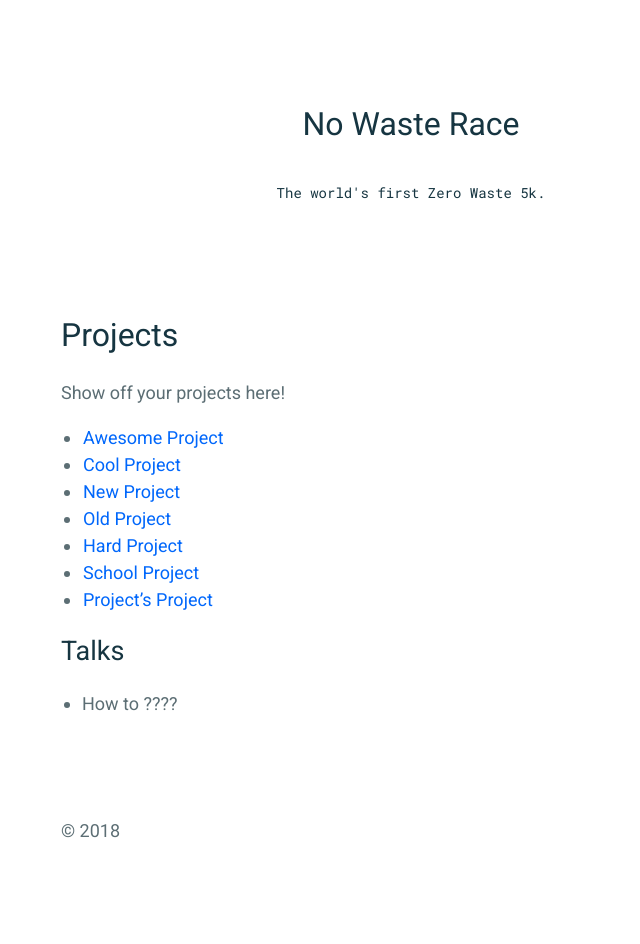
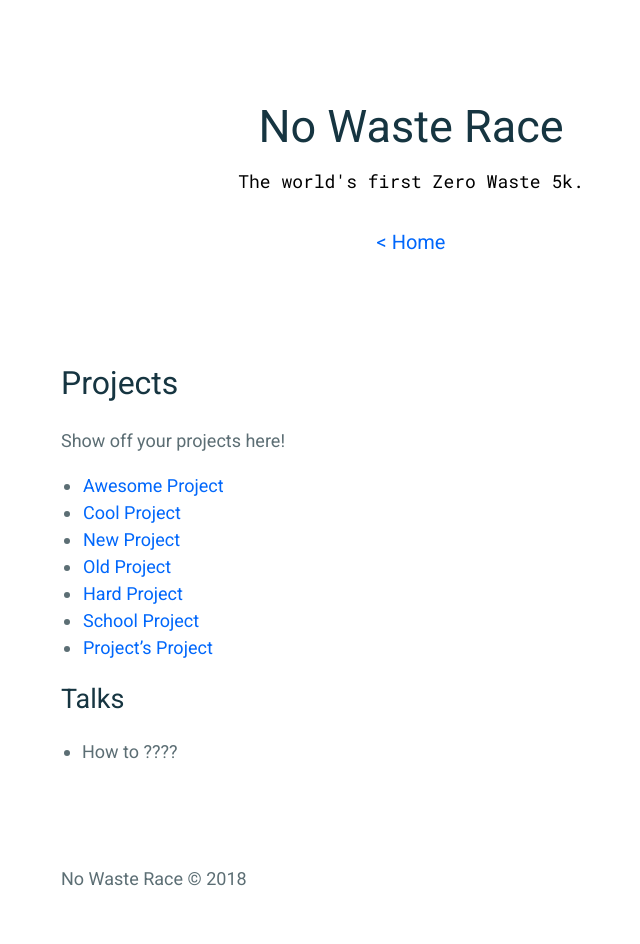
Before and after one commit to spencexyz/nowasterace, a Jekyll site: the page built from _pages/projects.md, in a window 1280 px wide. Shown: the whole page, without its empty margins (229-869 px from the left). Built offline with Jekyll 4.4.1, drawn with Linux system fonts in a browser that asks for light colours.

Commit message:
looks good on mobile. added new copy

```diff
--- a/_config.yml
+++ b/_config.yml
@@ -3,7 +3,7 @@
 description: >
   The world's first Zero Waste 5k.
 
-author:
+author: No Waste Race
 email:
 twitter_username:
 github_username:
--- a/_includes/footer.html
+++ b/_includes/footer.html
@@ -1,4 +1,4 @@
 <footer class="c-page__footer">
-  <p>&copy; {{ site.author }} {{ 'now' | date: '%Y' }}</p>
+  <p>{{ site.author }} &copy; {{ 'now' | date: '%Y' }}</p>
   <p>{% if site.twitter_username %}<a href="https://twitter.com/{{ site.twitter_username }}">Twitter</a>{% if site.github_username %}<span class="u-separate"></span>{% endif %}{% endif %}{% if site.github_username %}<a href="https://github.com/{{ site.github_username }}">Github</a>{% endif %}</p>
 </footer>
--- a/_includes/header.html
+++ b/_includes/header.html
@@ -1,6 +1,11 @@
 <header class="c-page__header">
   <h1>{{ site.title}}</h1>
-  <h1><code>{{ site.description }}</code></h1>
+  <code>{{ site.description }}</code>
+  {% if page.title == 'Home' %}
+    <a class="button header-cta" href="/registration">Sign me up!</a>
+  {% else %}
+    <a class="home-button" href="/"> < Home</a>
+  {% endif %}
 <!--   <p>
     <a href="{{ "/" | prepend: site.baseurl }}">Home</a><span
           class="u-separate"></span> <a href="{{ "/projects/" | prepend:
--- a/_sass/components/_page.scss
+++ b/_sass/components/_page.scss
@@ -12,8 +12,14 @@
 
     h1 {
       margin-bottom: 1.5rem;
-        @include fs--heading-1;
+      // @include fs--heading-1;
+      font-size: 4.5rem;
       color: $c-base__02;
+    }
+
+    code {
+      margin-top: 1rem;
+      font-size: 1.8rem;
     }
 
     p {
@@ -22,7 +28,7 @@
 }
 
 .c-page__footer {
-    margin-bottom: 10rem;
+    margin-bottom: 5rem;
     display: -webkit-box;
     display: -webkit-flex;
     display: -ms-flexbox;
@@ -51,4 +57,189 @@
     color: $c-base__02;
     text-align: center;
   }
+
+  h2 {
+    @include fs--heading-2;
+    text-align: center;
+    text-decoration: underline;
+    margin-bottom: 4rem;
   }
+
+  img {
+    margin-top: 1rem;
+  }
+
+  .registration-cta {
+    margin-top: 8rem;
+
+    h2 {
+      text-decoration: none;
+    }
+
+    .button {
+      margin-top: 4rem;
+    }
+  }
+
+  .page-section {
+    margin-top: 4rem;
+    margin-bottom: 4rem;
+
+    li {
+      font-weight: 600;
+
+      p {
+        font-weight: 500;
+      }
+    }
+  }
+
+  .mission-statement {
+    padding: 2rem;
+    margin-bottom: 6rem;
+    padding-top: 0rem;
+  }
+}
+
+a {
+  display: inline;
+
+  &::after {
+    content: '';
+    position: absolute;
+    z-index: -1;
+    width: 100%;
+    height: 0%;
+    left: 0;
+    bottom: 0;
+    background-color: #fff;
+    transition: all ease 0.3s;
+  }
+
+  &:hover {
+    color: #0D47A1;
+    transition: none;
+    &::after {
+      height: 100%;
+    }
+  }
+}
+
+.button {
+  display: block;
+  background-color: #9575CD;
+  padding: 12px 16px;
+  border: none;
+  font-size: 18px;
+  letter-spacing: 0.6px;
+  border-radius: 5px;
+  font-weight: 700;
+  width: 200px;
+  margin: 0 auto;
+  text-align: center;
+  transition: 0.3s;
+  color: #fff;
+
+  &::after {
+    content: '';
+    position: absolute;
+    z-index: -1;
+    width: 100%;
+    height: 0%;
+    left: 0;
+    bottom: 0;
+    background-color: #fff;
+    transition: all ease 0.3s;
+  }
+
+  &:hover {
+    background-color: #FFB74D;
+    color: #546E7A;
+  }
+}
+
+.header-cta {
+  margin-top: 3rem;
+}
+
+.home-button {
+  display: block;
+  font-size: 20px;
+  margin-top: 3rem;
+}
+
+@media screen and (max-width: 1250px) {
+
+}
+
+@media screen and (max-width: 992px) {
+  .c-page {
+    padding: 60px;
+    padding-left: 8rem;
+    padding-right: 8rem;
+  }
+
+  .home-page {
+    p {
+      margin-left: 0;
+    }
+
+    h2 {
+      font-size: 2rem;
+    }
+  }
+}
+
+@media screen and (max-width: 700px) {
+
+  .c-page__header {
+    h1 {
+      font-size: 4rem;
+    }
+
+    code {
+      font-size: 1.3rem;
+    }
+  }
+
+  .c-page {
+    padding: 5px;
+  }
+
+  .home-page {
+    .mission-statement {
+      padding: 0rem;
+    }
+  }
+
+  .u-container {
+    max-width: 98%; // 620px
+    padding-top: 7rem;
+    padding-bottom: 0rem;
+    margin-top: 0.5rem;
+    margin-bottom: 0.5rem;
+  }
+
+  // .c-page .email-input {
+  //   padding: 10px 7px;
+  //   border-radius: 5px;
+  //   border: 1px solid #BDBDBD;
+  //   font-size: 14px;
+  //   vertical-align: bottom;
+  //   width: 100%;
+  // }
+
+  // .c-page .email-submit {
+  //   background-color: green;
+  //   color: #fff;
+  //   padding: 10px 14px;
+  //   border: none;
+  //   font-size: 14px;
+  //   border-radius: 5px;
+  //   font-weight: 700;
+  //   width: 100%;
+  //   vertical-align: bottom;
+  //   margin-left: 0;
+  //   margin-top: 10px;
+  // }
+}
```
Also changed, not shown: index.html (+57 -4 lines), registration/index.html (added, +10 -0 lines), favicon.ico, 1 other file. Lines whose indentation alone changed are shown as unchanged.
